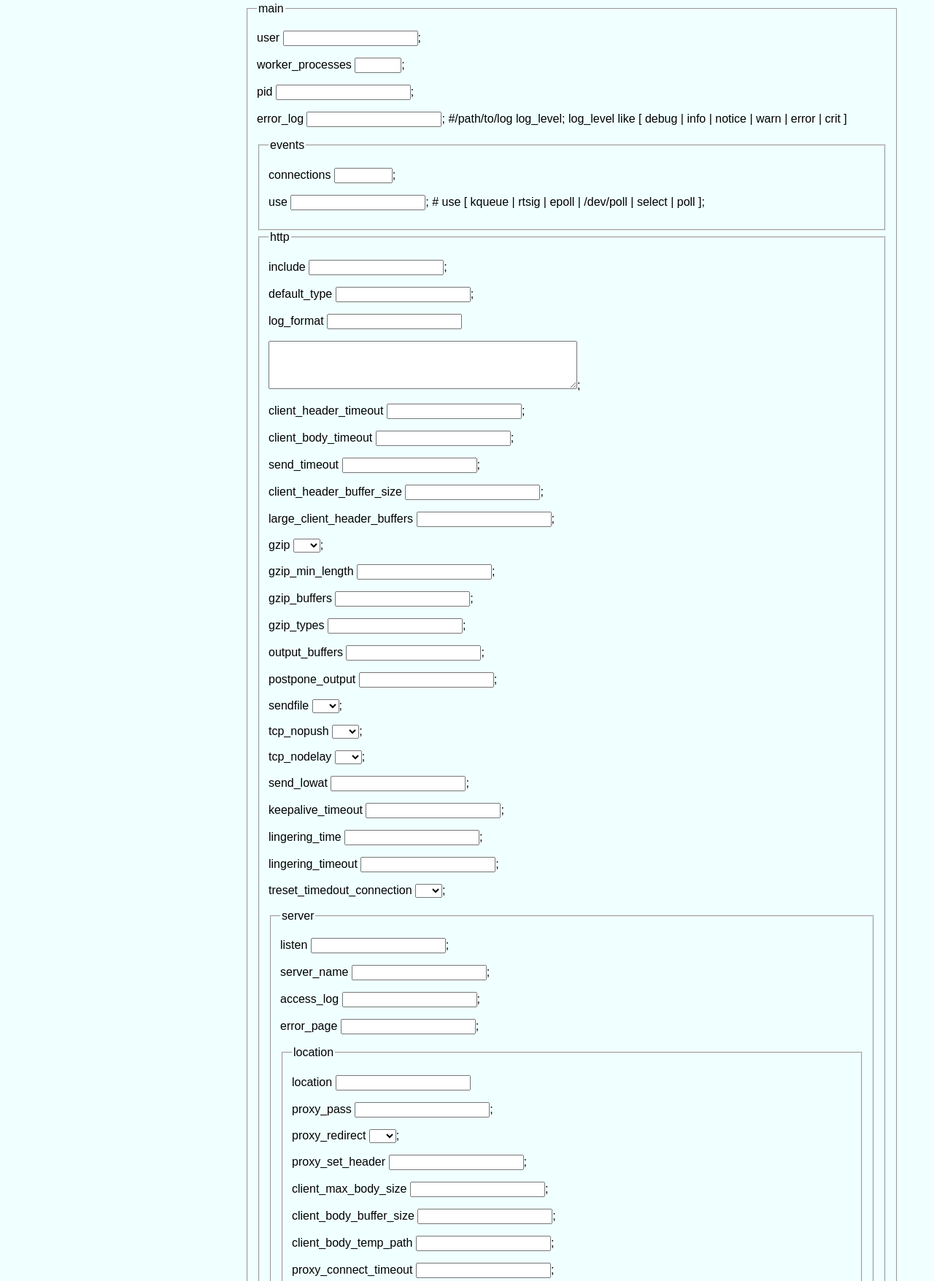
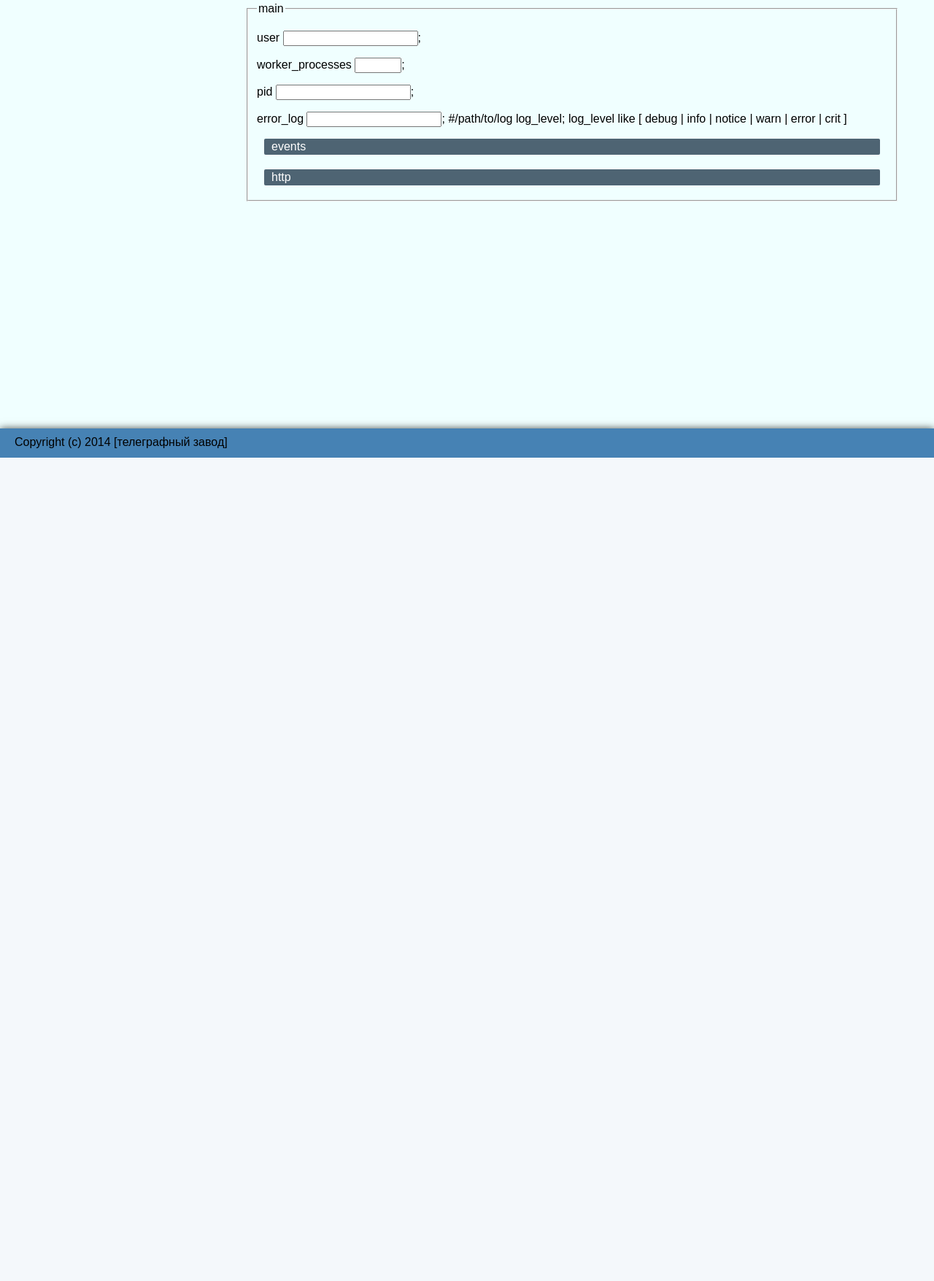
Before and after one commit to dematron/rigery-panel, a Django app: template templates/servers/nginx_configuration.html in a window 1280 px wide. Shown: the part 173-1928 px from the top of the page at 73% size. After the commit the page ends 800 px from the top, so only its background shows below. Run offline with Django 3.2, Linux system fonts and the light colour scheme; the template is opened without the code that fills it, so the values that code supplies are empty; parts of the project's set-up code (start-up, migrations or seed data) failed here and were passed over.

Commit message:
update nginx page

```diff
--- /dev/null
+++ b/static/css/servers/nginx_configuration.css
@@ -0,0 +1,42 @@
+.details summary { /* строки-заголовок для клика */
+  position: relative;
+  background: #4e6473;
+  padding: 2px 10px;
+  margin: 10px 0 10px 0;
+  border-radius: 2px;
+  color: #fff;
+  cursor: pointer;
+}
+.details summary::-webkit-details-marker { /* треугольник */
+   position: absolute;
+   right: 10px;
+   top: 30%;
+}
+/*.details[open] summary { /* цвет строки-заголовка в открытом виде */
+/*  background: #c0c0c0;
+}*/
+
+.details {
+     margin: 0 10px 0 10px;
+}
+
+.button_add{
+    color:#ffffff;
+    margin: 10px 10px 10px 10px;
+    padding: 2px 7px 2px 7px;
+    line-height:30px;
+    background:#4e6473;
+    text-decoration:none;
+    border-radius: 2px;
+}
+
+.button_delete{
+    color:#ffffff;
+    margin: 0px 0px 0px 0px;
+    padding: 2px 7px 2px 7px;
+    line-height:20px;
+    background:#4e6473;
+    text-decoration:none;
+    border-radius: 2px;
+    float:right;
+}
--- a/templates/servers/nginx_configuration.html
+++ b/templates/servers/nginx_configuration.html
@@ -1,4 +1,14 @@
 {% extends "index.html" %}
+{% block style %}
+    {% load staticfiles %}
+    <link rel="stylesheet" href="{% static "css/index.css" %}" />
+    {% load staticfiles %}
+    <link rel="stylesheet" href="{% static "css/servers/nginx_configuration.css" %}" />
+{% endblock %}
+{% block scripts %}
+    {% load staticfiles %}
+    <script src="{% static "scripts/servers/nginx_configuration_script.js" %}"></script>
+{% endblock %}
 {% block content %}
     <section class="content_section">
         <article>
@@ -11,13 +21,13 @@
                 <p>worker_processes <input id="input_worker_process" type="number" min="1" max="100">;</p>
                 <p>pid <input id="input_pid" type="text">;</p>
                 <p>error_log <input id="input_error_log" type="text">; #/path/to/log log_level; log_level like [ debug | info | notice | warn | error | crit ]</p>
-                <fieldset id="fieldset_events">
-                    <legend>events</legend>
+                <details id="details_events" class="details">
+                    <summary>events</summary>
                     <p>connections <input id="input_connections" type="number" min="1" max="10000">;</p>
                     <p>use <input id="input_use" type="text">; # use [ kqueue | rtsig | epoll | /dev/poll | select | poll ];</p>
-                </fieldset>
-                <fieldset id="_fieldset_http">
-                    <legend>http</legend>
+                </details>
+                <details id="details_http" class="details">
+                    <summary>http</summary>
                     <p>include <input id="input_include" type="text">;</p>
                     <p>default_type <input id="input_default_type" type="text">;</p>
                     <p>log_format <input id="input_log_format" type="text"></p> {# может быть несколько #}
@@ -71,14 +81,18 @@
                             <option>off</option>
                         </select>;
                     </p>
-                    <fieldset id="fieldset_server"> {# может быть несколько данных блоков #}
-                        <legend>server</legend>
+                    <a href="#" onclick="createServer(this.parentNode);" class="button_add">add server</a>
+                    <details id="details_server" name="details_server" class="details">
+                        <summary>server</summary>
+                        <a href="#" onclick="deleteServer(this.parentNode);" class="button_delete">delete</a>
                         <p>listen <input id="input_listen" type="text">;</p>
                         <p>server_name <input id="input_server_name" type="text">;</p>
                         <p>access_log <input id="input_access_log" type="text">;</p>
                         <p>error_page <input id="input_error_page" type="text">;</p>
-                        <fieldset id="fieldset_location"> {# может быть несколько данных блоков #}
-                            <legend>location</legend>
+                        <a href="#" onclick="createLocation(this.parentNode,this);" class="button_add">add location here</a>
+                        <details id="details_location" class="details">
+                            <summary>location</summary>
+                            <a href="#" onclick="deleteLocation(this.parentNode);" class="button_delete">delete</a>
                             <p>location <input id="input_location" type="text"></p>
                             <p>proxy_pass <input id="input_proxy_pass" type="text">;</p>
                             <p>proxy_redirect
@@ -121,9 +135,10 @@
                             </select>;
                             </p>
                             <p>expires <input id="input_expires" type="text">;</p>
-                        </fieldset>
-                    </fieldset>
-                </fieldset>
+                        </details>
+                        <a href="#" onclick="createLocation(this.parentNode, this);" class="button_add">add location here</a>
+                    </details>
+                </details>
             </fieldset>
         </article>
     </section>
```
Also changed, not shown: scripts/config_rw/simple_parser.py (deleted, +0 -30 lines), static/scripts/servers/nginx_configuration_script.js (added, +37 -0 lines).
